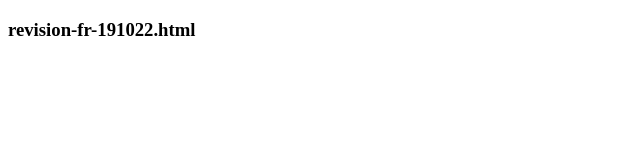
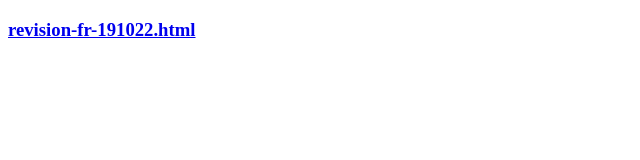
Before and after one commit to soteb40212/Y, a plain HTML site: page Révision/revision-main.html in a window 1280 px wide. Shown: the whole page, without its empty margins (0-640 px from the left). Drawn offline with Linux system fonts and the light colour scheme.

Commit message:
Add files via upload

```diff
--- a/Révision/revision-main.html
+++ b/Révision/revision-main.html
@@ -7,6 +7,6 @@
     <title>Choose a homework...</title>
 </head>
 <body>
-    <a id="revision-fr-191022.html"><h3>revision-fr-191022.html</h3></a>
+    <a href="revision-fr-191022.html"><h3>revision-fr-191022.html</h3></a>
 </body>
 </html>
```
